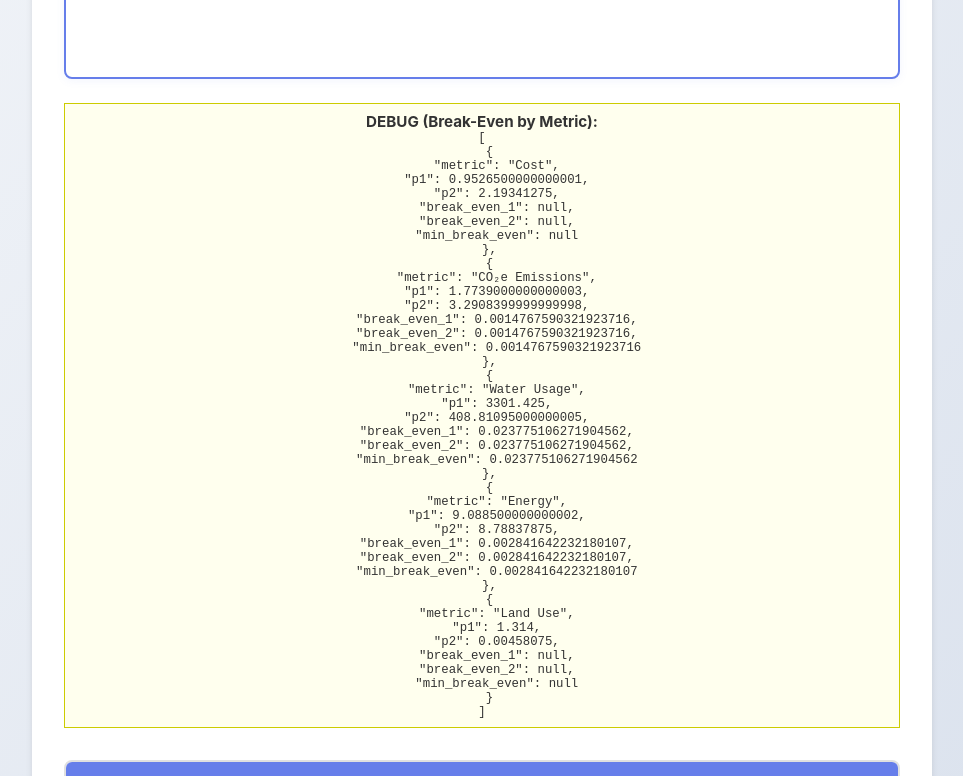
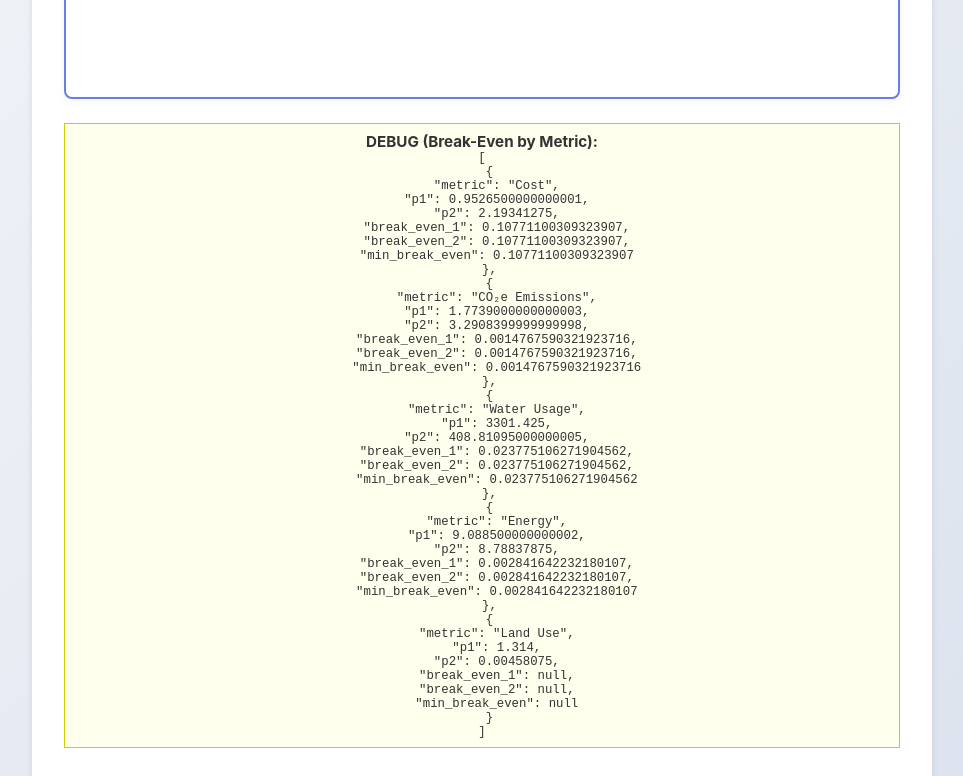
Before and after one commit to dylanpavelko/the_full_price_frameworks, a React (Vite) app in the folder frontend/: page /posts/paper-vs-cotton-napkins in a window 1280 px wide. Shown: the part 640-1416 px from the top of the page, without its empty margins (158-1121 px from the left). Built offline with nearby package versions, Linux system fonts and the light colour scheme.

Commit message:
breakeven seemingly working

```diff
--- a/frontend/public/data/posts.json
+++ b/frontend/public/data/posts.json
@@ -155,5 +155,5 @@
       }
     }
   ],
-  "export_timestamp": "2026-02-01T23:05:10.205800"
+  "export_timestamp": "2026-02-01T23:14:38.215891"
 }
--- a/frontend/public/data/posts/paper-vs-cotton-napkins.json
+++ b/frontend/public/data/posts/paper-vs-cotton-napkins.json
@@ -153,5 +153,5 @@
       ]
     }
   },
-  "export_timestamp": "2026-02-01T23:05:10.210532"
+  "export_timestamp": "2026-02-01T23:14:38.222772"
 }
--- a/frontend/public/data/products.json
+++ b/frontend/public/data/products.json
@@ -135,5 +135,5 @@
       ]
     }
   ],
-  "export_timestamp": "2026-02-01T23:05:10.199975"
+  "export_timestamp": "2026-02-01T23:14:38.207945"
 }
--- a/frontend/src/components/ComparisonView.jsx
+++ b/frontend/src/components/ComparisonView.jsx
@@ -55,6 +55,13 @@ export function ComparisonView({ product1, product2 }) {
 
   // Helper to get annual impact (all phases if available)
   function getFullAnnualImpact(product, metric) {
+    if (metric === 'cost_usd') {
+      // Annual cost = purchase price * items needed per year
+      const usesPerYear = product.uses_per_year || 1;
+      const lifespanUses = product.average_lifespan_uses || 1;
+      const itemsPerYear = usesPerYear / lifespanUses;
+      return (product.purchase_price_usd || 0) * itemsPerYear;
+    }
     const phase = getAnnualImpactByPhase(product, metric);
     if (phase && typeof phase.total === 'number') return phase.total;
     return product.impacts[metric] || 0;
```
